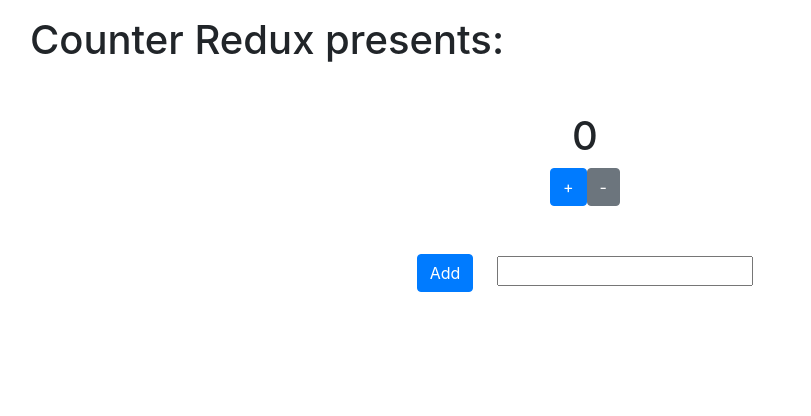
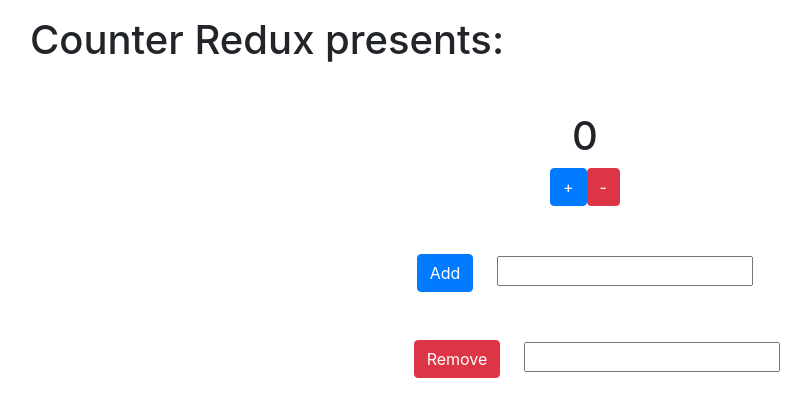
Before and after one commit to Kvin3324/counter_redux, a React (Create React App) app: page / in a window 1280 px wide. Shown: the top 416 px of the page, without its empty margins (55-866 px from the left). Built offline with nearby package versions, Linux system fonts and the light colour scheme.

Commit message:
Added ref and dispatch on input value

```diff
--- a/src/components/Buttons.js
+++ b/src/components/Buttons.js
@@ -2,17 +2,24 @@
 import store from "../redux/store";
 
 function Buttons() {
-  const inputRef = useRef(null);
+  const inputRefAdd = useRef(null);
+  const inputRefRemove = useRef(null);
 
   return(
     <React.Fragment>
       <div className="counter--buttons">
         <button className="btn btn-primary" onClick= {() => store.dispatch({type: "INCREMENT"})}>+</button>
-        <button className="btn btn-secondary" onClick= {() => store.dispatch({type: "DECREMENTE"})}>-</button>
+        <button className="btn btn-danger" onClick= {() => store.dispatch({type: "DECREMENTE"})}>-</button>
       </div>
       <div className="counter--input mt-5">
-        <button className="btn btn-primary mr-4" onClick={() => store.dispatch({type: "INCREMENT_WITH_DATA", value: inputRef }) }>Add</button>
-        <input type="number" id="counter--input--number" ref={inputRef}></input>
+        <div className="counter--input--increment mb-5">
+          <button className="btn btn-primary mr-4" onClick={() => store.dispatch({type: "INCREMENT_WITH_DATA", value: inputRefAdd }) }>Add</button>
+          <input type="number" id="counter--input--number" ref={inputRefAdd}></input>
+        </div>
+        <div className="counter--input--decremente ml-4">
+          <button className="btn btn-danger mr-4" onClick={() => store.dispatch({type: "DECREMENTE_WITH_DATA", value: inputRefRemove }) }>Remove</button>
+          <input type="number" id="counter--input--number" ref={inputRefRemove}></input>
+        </div>
       </div>
     </React.Fragment>
   )
```
